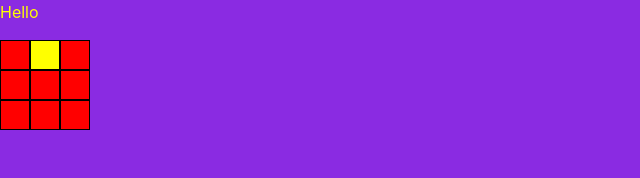
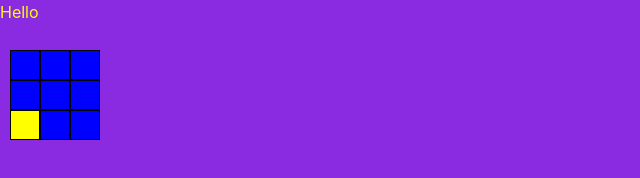
Before and after one commit to bradleywilsher/connect4, a plain HTML site: page index.html in a window 1280 px wide. Both pictures are taken after a click on the element 45 px from the left and 55 px from the top of the page. Shown: the whole page, without its empty margins (0-640 px from the left). Drawn offline with nearby package versions, Linux system fonts and the light colour scheme.

Commit message:
take move feature working - ugly though

```diff
--- a/grid.js
+++ b/grid.js
@@ -3,33 +3,65 @@ const cols =3;
 
 
 
-// let board = new Array(cols);
-// for (let i =0; i < rows; i++) {
-//     board[i] = new Array(rows);
-// }
+
 
 //Initalise an empty 2d array
 let board = Array(cols).fill().map(() => Array(rows));
-console.log(board);
+// console.log(board[1][1]);
+// console.log(board[1]);
 
 
 
-for (let i =0; i < rows; i++) {
-  const row = document.createElement("div");
-  document.body.appendChild(row);
-  row.className = "ourRow";
-
-  for (let j=0; j < cols; j++) {
-    const square = document.createElement("div");
-    square.className = "ourSquare";
-    square.id = "square" + i + j;
-    square.addEventListener("click", posClick.bind(null, i, j)) //start of EV
-    row.appendChild(square);
-
-  }
+//init array to null
+for (let i = 0; i < cols; i++) {
+    for (let j = 0; j < rows; j++) {
+        board[i][j] = "hi";
+    }
 }
 
-function posClick(row, column, event) {
-    console.log(`row - ${row} column - ${column} was clicked`);
-    document.getElementById("square"+row+column).style = "background-color: yellow;";
+console.log(board[1][1]);
+console.log(board[1]);
+console.log(board);
+
+for (let i =0; i < cols; i++) {
+    const col = document.createElement("div");
+    col.className = "ourRow";
+    document.getElementById("board-div").appendChild(col);
+
+    for (let j=0; j < rows; j++) {
+      const square = document.createElement("div");
+      square.className = "ourSquare";
+      square.style = "background-color: blue;";
+      square.id = "square" + i + j;
+      square.addEventListener("click", posClick.bind(null, i, j)) //start of EV
+      col.appendChild(square);
+    }
+  }
+
+function posClick(column, row, event) {
+    console.log(`column - ${column} row - ${row}  was clicked`);
+    takeMove(column);
+    console.log("++++++++++++++++++++++")
 }
+
+//Know player
+function drawPiece(column, row) {
+    document.getElementById("square"+column+row).style = "background-color: yellow;";
+}
+
+function takeMove(column) {
+    let row = rows -1;
+    console.log("starting row is " + row);
+    for (let i = row; i >= 0; i--) {
+        if (board[column][i] === "hi") {
+            console.log("Hi " + column + i + "is empty");
+            board[column][i] = "notEmpty"
+            drawPiece(column, i);
+            break;
+        }
+    }
+    // return 0;
+}
+
+
+ //hi
--- a/index.css
+++ b/index.css
@@ -1,9 +1,17 @@
 body{
     background-color: blueviolet;
+    margin: 0 auto;
 }
 
 p {
     color: yellow;
+}
+
+#board-div{
+  display: flex;
+  flex-direction: row;
+  align-items: center;
+  padding:10px;
 }
 
 .ourSquare {
@@ -15,5 +23,6 @@ p {
 
 .ourRow {
   display: flex;
-  flex-direction: row;
+  flex-direction: column;
+  margin: 0px;
 }
--- a/index.html
+++ b/index.html
@@ -13,7 +13,8 @@
 
 <body>
   <p>Hello</p>
-
+  <div id="board-div">
+  </div>
 <script src="grid.js"></script>
 </body>
 
```
Also changed, not shown: 1 other file.
